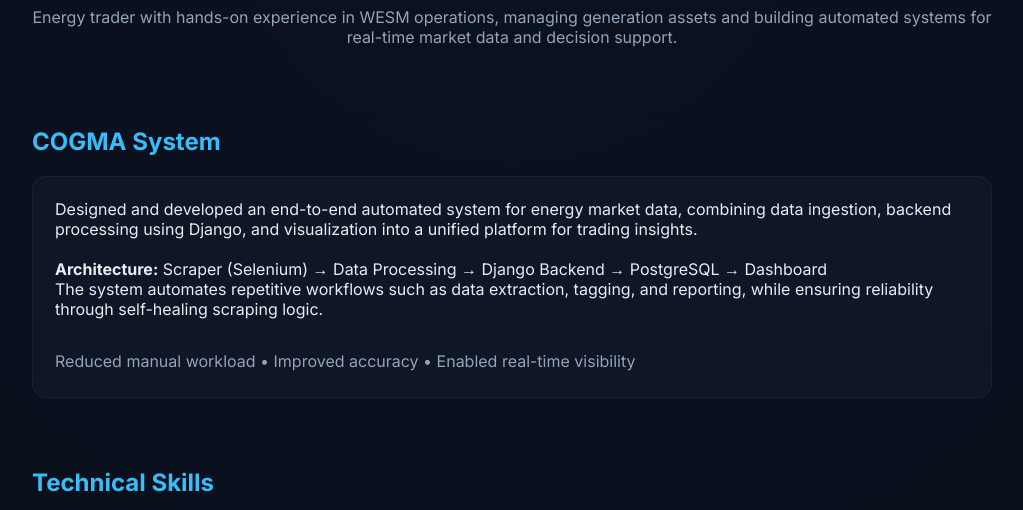
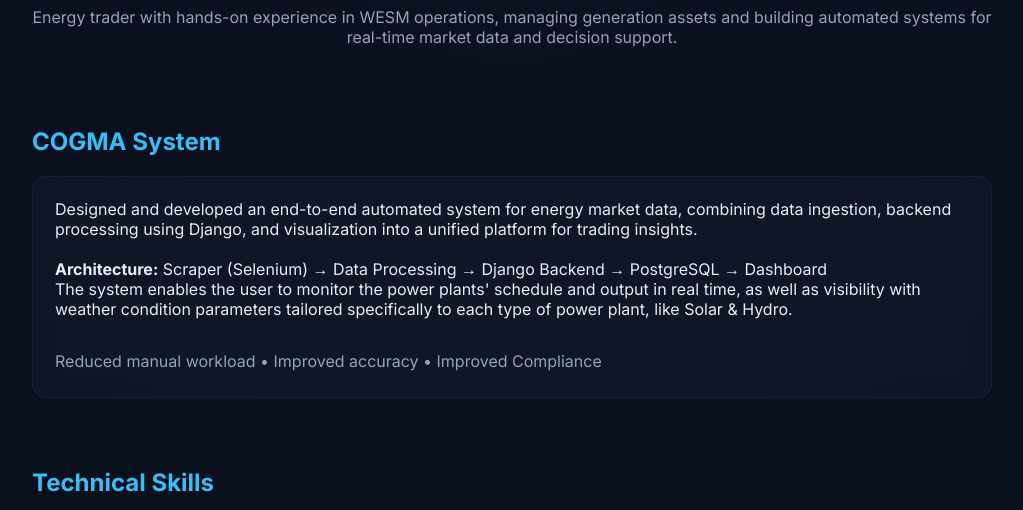
Before and after one commit to RhysXD123/Portfolio, a plain HTML site: page index.html in a window 1280 px wide. Shown: the part 136-646 px from the top of the page, without its empty margins (128-1151 px from the left). Drawn offline with Linux system fonts and the light colour scheme.

Commit message:
Update index.html

```diff
--- a/index.html
+++ b/index.html
@@ -160,12 +160,12 @@ body {
         <p><b>Architecture:</b> Scraper (Selenium) → Data Processing → Django Backend → PostgreSQL → Dashboard</p>
 
         <p>
-            The system automates repetitive workflows such as data extraction, tagging, and reporting,
-            while ensuring reliability through self-healing scraping logic.
+            The system enables the user to monitor the power plants' schedule and output in real time, as well as visibility with weather condition parameters
+            tailored specifically to each type of power plant, like Solar & Hydro.
         </p><br>
 
         <p class="metrics">
-            Reduced manual workload • Improved accuracy • Enabled real-time visibility
+            Reduced manual workload • Improved accuracy • Improved Compliance
         </p>
     </div>
 </div>
@@ -266,7 +266,7 @@ body {
     <div class="card">
         <p>
             My work sits at the intersection of energy trading and technology, where I build systems that
-            transform raw market data into structured insights. I focus on improving efficiency, reliability,
+            transform raw market data into structured insights and custom systems for the enegy market. I focus on improving efficiency, reliability,
             and decision-making through automation and data-driven workflows.
         </p>
     </div>
```
